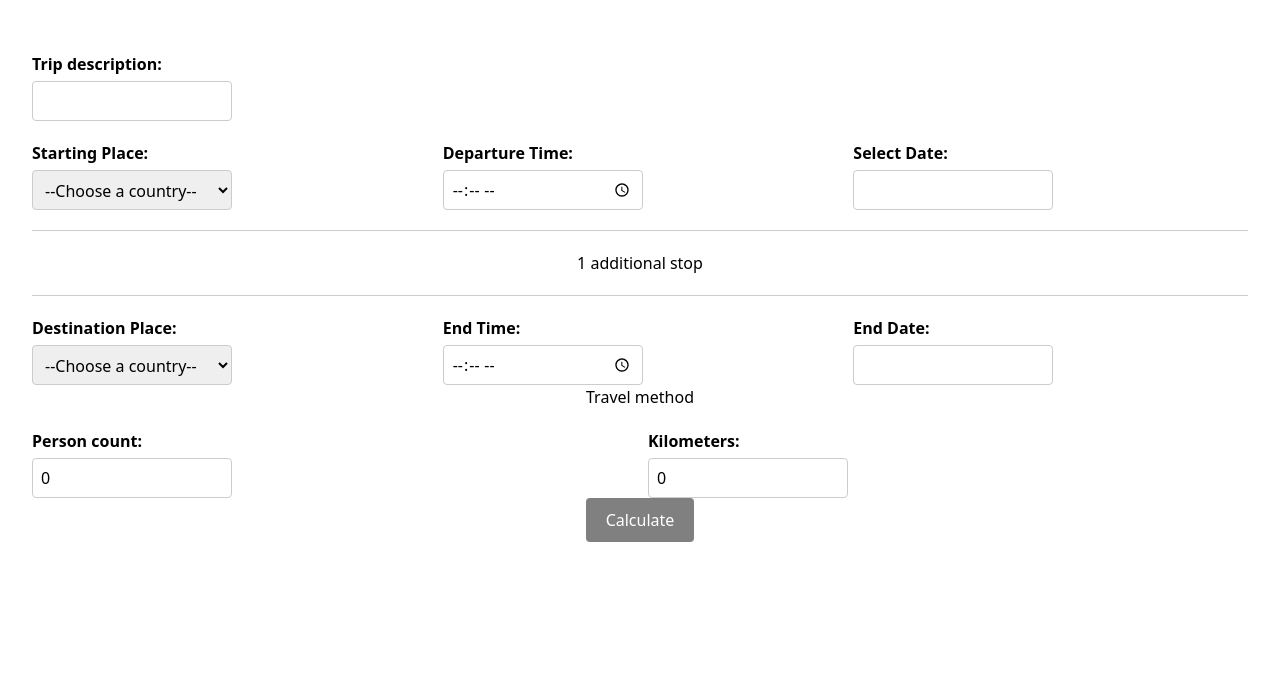
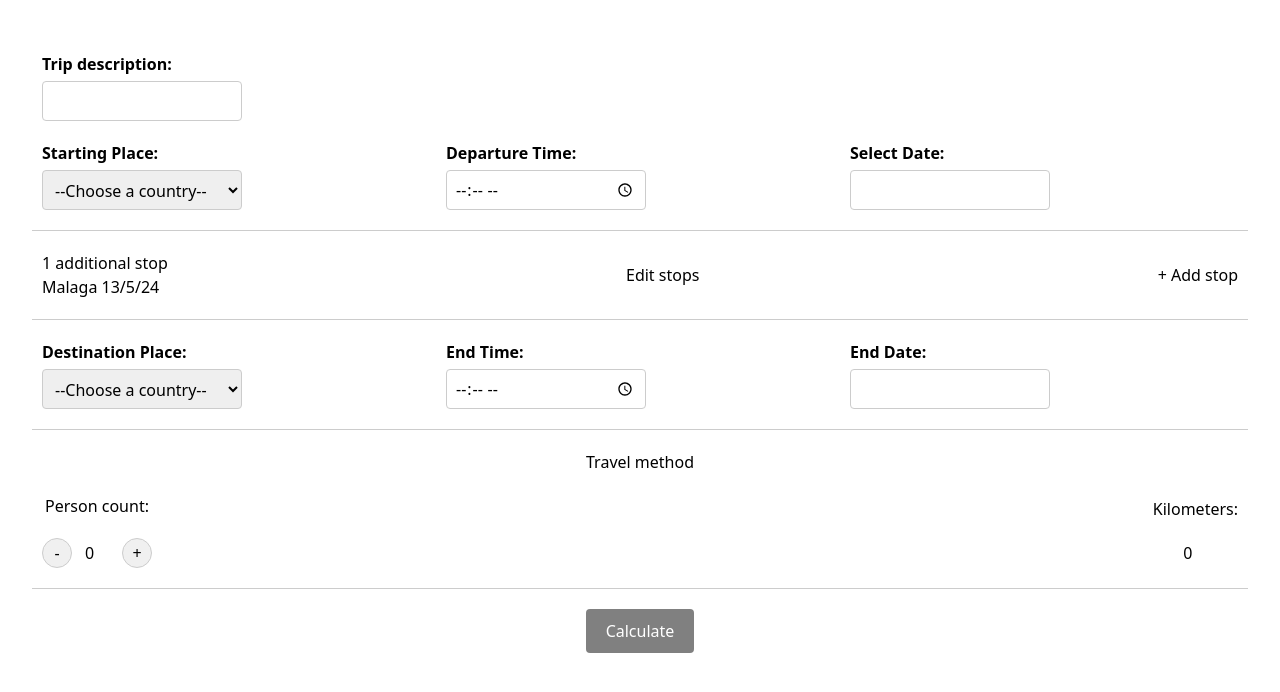
Before and after one commit to tutors-fi/Business-Travel-Expense-app, a React (Vite) app in the folder ts-matkalasku-app/: page / in a window 1280 px wide. Shown: the top 692 px of the page. Built offline with nearby package versions, Linux system fonts and the light colour scheme.

Commit message:
Stops texts added in the middle and NumericTextBox fixed

```diff
--- a/ts-matkalasku-app/src/components-departure/DatePicker/CustomDatePicker.css
+++ /dev/null
@@ -1,18 +0,0 @@
-.date-picker-container {
-  display: flex;
-  flex-direction: column;
-  align-items: flex-start; /* Align items to the start of the container */
-  flex: 2.2;
-}
-
-.date-picker-container label {
-  font-weight: bold;
-  margin-right: 10px; /* Add space between label and input */
-}
-
-.date-picker-input {
-  height: 30px; /* Adjust to match other input sizes */
-  padding: 5px;
-  border: 1px solid #ccc;
-  border-radius: 4px;
-}
--- a/ts-matkalasku-app/src/components-departure/DepatureInfo.tsx
+++ b/ts-matkalasku-app/src/components-departure/DepatureInfo.tsx
@@ -3,7 +3,7 @@ import TextBox from "./TextBox/TextBox.tsx";
 // import SelectBox from "./SelectBox/SelectBox.tsx";
 import CustomDatePicker from "./DatePicker/DatePicker.tsx";
 import SelectCountry from "./SelectCountry/SelectCountry.tsx";
-import NumericTextBox from "./NumericTextBox/NumericTextBox.tsx";
+import NumericTextBoxCount from "./NumericTextBoxCount/NumericTextBoxCount.tsx";
 import Button from "./Button/Button.tsx";
 
 export const Departure_Info = () => {
@@ -79,7 +79,19 @@ export const Departure_Info = () => {
       </div>
 
       <hr className="divider" />
-      <p>1 additional stop</p>
+      <div className="text-box-row">
+        <div>
+          <p>1 additional stop</p>
+          <p>Malaga 13/5/24</p>
+        </div>
+        <div>
+          <p>Edit stops</p>
+        </div>
+        <div>
+          <p>+ Add stop</p>
+        </div>
+      </div>
+
       <hr className="divider" />
 
       {/* Row 3 */}
@@ -105,6 +117,7 @@ export const Departure_Info = () => {
         />
       </div>
       {/* Row 4 */}
+      <hr className="divider" />
       <p>Travel method</p>
       <div className="text-box-row">
         {/* <SelectBox
@@ -113,19 +126,22 @@ export const Departure_Info = () => {
           value={tripType}
           onChange={(e) => setTripType(e.target.value)}
         /> */}
-        <NumericTextBox
+        <NumericTextBoxCount
           label="Person count:"
-          className="text-box"
+          className="numeric-textbox-count"
           value={isNaN(personCount) ? 0 : personCount}
           onChange={(newValue) => setPersonCount(newValue)}
+          showButtons={true}
         />
-        <NumericTextBox
+        <NumericTextBoxCount
           label="Kilometers:"
-          className="text-box"
+          className="numeric-textbox-count"
           value={isNaN(kilometers) ? 0 : kilometers}
           onChange={(newValue) => setKilometers(newValue)}
+          showButtons={false}
         />
       </div>
+      <hr className="divider" />
       <div>
         <Button
           label="Calculate"
--- a/ts-matkalasku-app/src/components-departure/NumericTextBox/NumericTextBox.tsx
+++ /dev/null
@@ -1,38 +0,0 @@
-import React, { ChangeEvent } from "react";
-import "../styles.css";
-
-interface NumericTextBoxProps {
-  label: string;
-  className?: string;
-  value: number;
-  onChange: (value: number) => void;
-}
-
-const NumericTextBox: React.FC<NumericTextBoxProps> = ({
-  label,
-  className,
-  value,
-  onChange,
-}) => {
-  const handleChange = (event: ChangeEvent<HTMLInputElement>) => {
-    const newValue =
-      event.target.value === "" ? NaN : Number(event.target.value);
-    if (!isNaN(newValue) && newValue >= 0) {
-      onChange(newValue);
-    }
-  };
-  return (
-    <div className={className}>
-      <label>{label}</label>
-      <input
-        type="number"
-        min="0"
-        step="1"
-        value={isNaN(value) ? "" : value}
-        onChange={handleChange}
-      />
-    </div>
-  );
-};
-
-export default NumericTextBox;
--- /dev/null
+++ b/ts-matkalasku-app/src/components-departure/NumericTextBoxCount/NumericTextBoxCount.tsx
@@ -0,0 +1,76 @@
+import React, { ChangeEvent } from "react";
+import "../styles.css";
+
+interface NumericTextBoxProps {
+  label: string;
+  className?: string;
+  value: number;
+  onChange: (value: number) => void;
+  showButtons: boolean;
+}
+
+const NumericTextBoxCount: React.FC<NumericTextBoxProps> = ({
+  label,
+  className,
+  value,
+  onChange,
+  showButtons = true,
+}) => {
+  // Increment value by 1
+  const handleIncrement = () => {
+    if (value >= 0) {
+      // Optional: Ensure positive value
+      onChange(value + 1);
+    }
+  };
+
+  // Decrement value by 1, ensuring it stays positive
+  const handleDecrement = () => {
+    if (value > 0) {
+      // Ensure no negative values
+      onChange(value - 1);
+    }
+  };
+
+  const handleChange = (event: ChangeEvent<HTMLInputElement>) => {
+    const newValue =
+      event.target.value === "" ? NaN : Number(event.target.value);
+    if (!isNaN(newValue) && newValue >= 0) {
+      onChange(newValue);
+    }
+  };
+  return (
+    <div className={className}>
+      <label>{label}</label>
+      <div>
+        {showButtons && (
+          <button
+            type="button"
+            onClick={handleDecrement}
+            className="decrement-button"
+          >
+            -
+          </button>
+        )}
+        <input
+          type="number"
+          min="0"
+          step="1"
+          value={isNaN(value) ? 0 : value}
+          onChange={handleChange}
+        />
+        {showButtons && (
+          <button
+            type="button"
+            onClick={handleIncrement}
+            className="increment-button"
+          >
+            +
+          </button>
+        )}
+      </div>
+    </div>
+  );
+};
+
+export default NumericTextBoxCount;
--- a/ts-matkalasku-app/src/components-departure/styles.css
+++ b/ts-matkalasku-app/src/components-departure/styles.css
@@ -1,8 +1,10 @@
 .text-box-row {
   display: flex;
+  justify-content: space-between; /* Distributes items evenly */
   align-items: center;
   gap: 16px;
   margin-top: 20px;
+  padding: 0 10px; /* Optional padding for edge space */
   text-align: left; /* Ensure text inside the input starts from the left */
 }
 
@@ -68,3 +70,32 @@
   background-color: #ccc;
   cursor: not-allowed;
 }
+
+.numeric-textbox-count,
+.numeric-textbox-km {
+  display: flex;
+  align-items: center; /* Center elements horizontally */
+  flex-direction: column; /* Stack elements vertically */
+  gap: 20px; /* Adjust the gap between buttons and input */
+}
+
+.numeric-textbox-count input,
+.numeric-textbox-km input {
+  width: 50px; /* Adjust width as needed */
+  text-align: center; /* Center the text */
+}
+
+.decrement-button,
+.increment-button {
+  background-color: #f0f0f0; /* Adjust color as needed */
+  border: 1px solid #ccc;
+  border-radius: 30px;
+  cursor: pointer;
+  width: 30px; /* Adjust width as needed */
+  height: 30px; /* Adjust height as needed */
+}
+
+.decrement-button:hover,
+.increment-button:hover {
+  background-color: #e0e0e0; /* Adjust hover color */
+}
```
